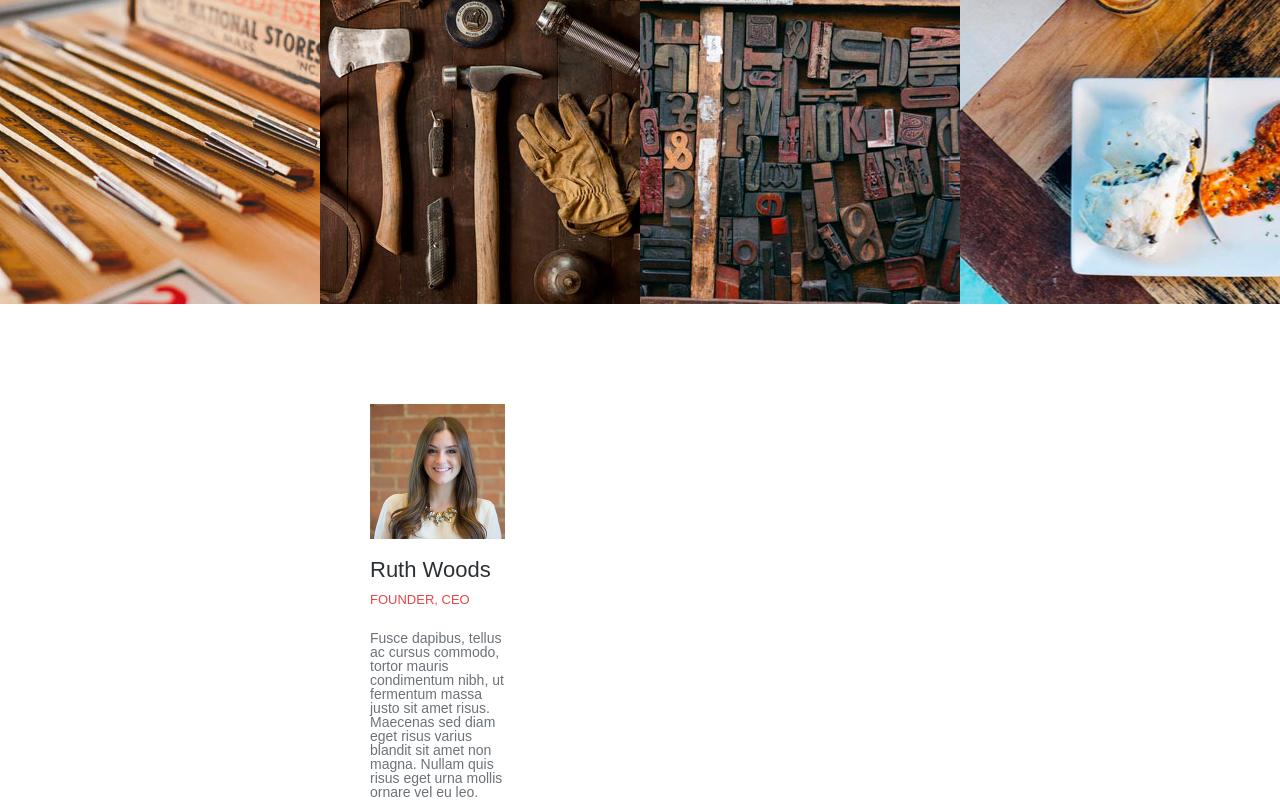
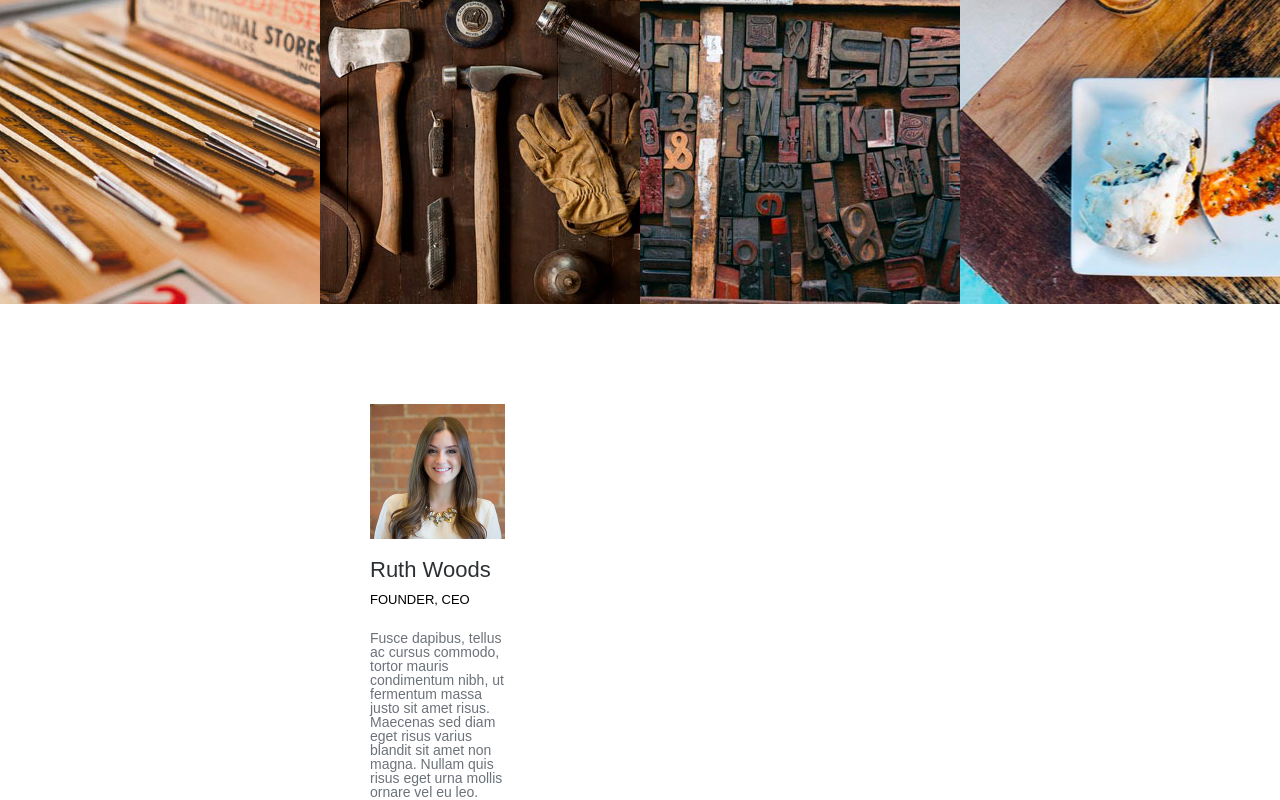
Before and after one commit to mafen1/site, a plain HTML site: page index.html in a window 1280 px wide. Shown: the part 1820-2620 px from the top of the page. Drawn offline with Linux system fonts and the light colour scheme; files whose address does not match are found by name.

Commit message:
Update style.css

```diff
--- a/css/style.css
+++ b/css/style.css
@@ -221,6 +221,7 @@ body {
   max-width: 100%;
   height: auto;
   margin-bottom: 20px;
+
 }
 .team_name {
   font-size: 22px;
@@ -228,7 +229,7 @@ body {
   margin-bottom: 12px;
 }
 .team_position {
-  color: #e84545;
+  color: black;
   margin-bottom: 25px;
   font-size: 13px;
   text-transform: uppercase;
```
